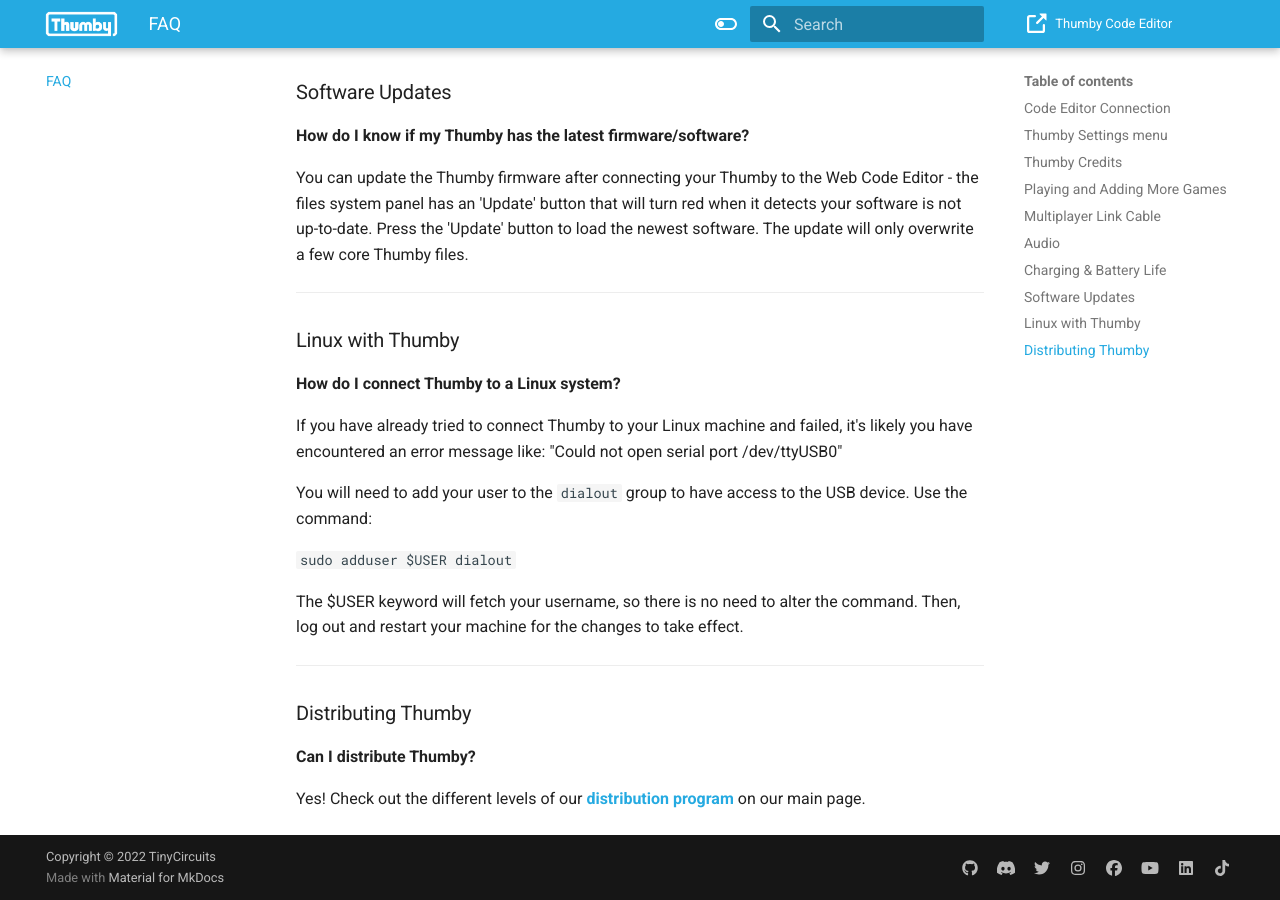
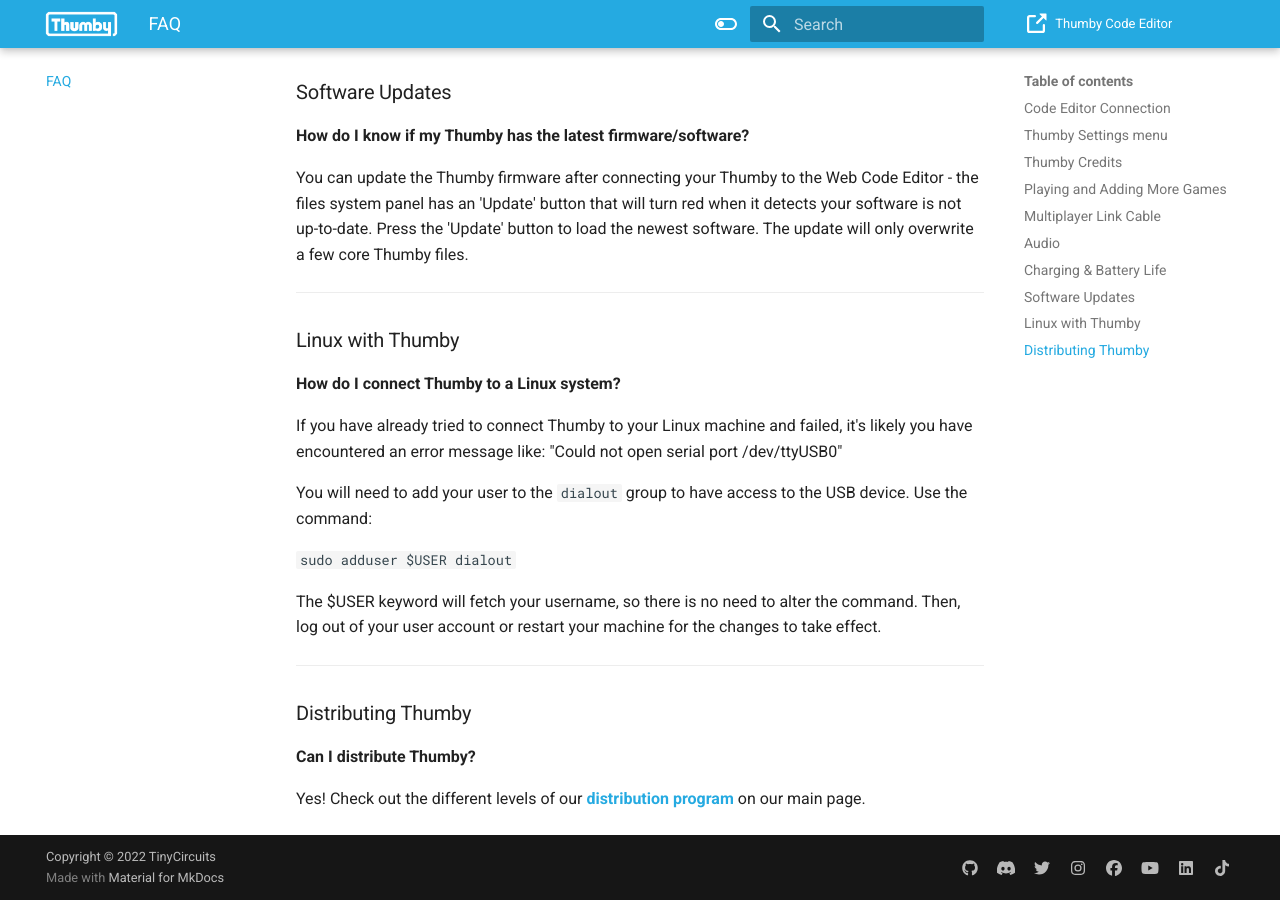
Before and after one commit to TinyCircuits/Thumby-Website, an MkDocs documentation site: the page built from docs/FAQ.md, in a window 1280 px wide and 900 px high, scrolled down 3155 px. Built offline with MkDocs 1.6.1 and Material for MkDocs 9.7.7, drawn with Linux system fonts in a browser that asks for light colours.

Commit message:
used the wrong coordinating conjunction my b

````diff
--- a/docs/FAQ.md
+++ b/docs/FAQ.md
@@ -118,7 +118,7 @@
 
 ```sudo adduser $USER dialout```
 
-The $USER keyword will fetch your username, so there is no need to alter the command. Then, log out and restart your machine for the changes to take effect.
+The $USER keyword will fetch your username, so there is no need to alter the command. Then, log out of your user account or restart your machine for the changes to take effect.
 
 ---
 
````
